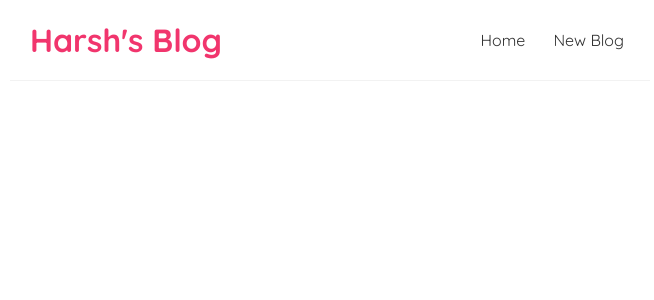
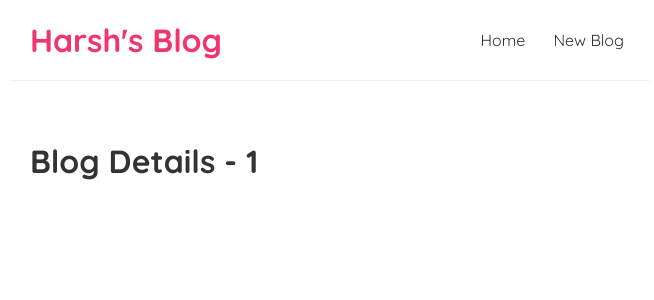
Before and after one commit to iamharshtambe/blog-app, a React (Vite) app: page /blogs/1 in a window 1280 px wide. Shown: the top 300 px of the page, without its empty margins (310-964 px from the left). Built offline with nearby package versions, Linux system fonts and the light colour scheme.

Commit message:
modified routing of blogs

```diff
--- a/src/App.jsx
+++ b/src/App.jsx
@@ -3,6 +3,7 @@
 import { Home } from './components/Home';
 import { BrowserRouter as Router, Routes, Route } from 'react-router-dom';
 import { CreateBlog } from './components/CreateBlog';
+import { BlogDetails } from './components/BlogDetails';
 
 export default function App() {
    return (
@@ -14,6 +15,7 @@
                <Routes>
                   <Route path="/" element={<Home />} />
                   <Route path="/create" element={<CreateBlog />} />
+                  <Route path="/blogs/:id" element={<BlogDetails />} />
                </Routes>
             </div>
          </div>
--- /dev/null
+++ b/src/components/BlogDetails.jsx
@@ -0,0 +1,11 @@
+import { useParams } from 'react-router-dom';
+
+export function BlogDetails() {
+   const { id } = useParams();
+
+   return (
+      <div className="blog-details">
+         <h1>Blog Details - {id}</h1>
+      </div>
+   );
+}
--- a/src/components/BlogList.jsx
+++ b/src/components/BlogList.jsx
@@ -1,3 +1,5 @@
+import { Link } from 'react-router-dom';
+
 export function BlogList({ blogs, title }) {
    return (
       <div className="blog-list">
@@ -5,8 +7,10 @@
 
          {blogs.map((blog) => (
             <div className="blog-preview" key={blog.id}>
-               <h2>{blog.title} </h2>
-               <p>{blog.author}</p>
+               <Link to={`blogs/${blog.id}`}>
+                  <h2>{blog.title} </h2>
+                  <p>{blog.author}</p>
+               </Link>
             </div>
          ))}
       </div>
```
